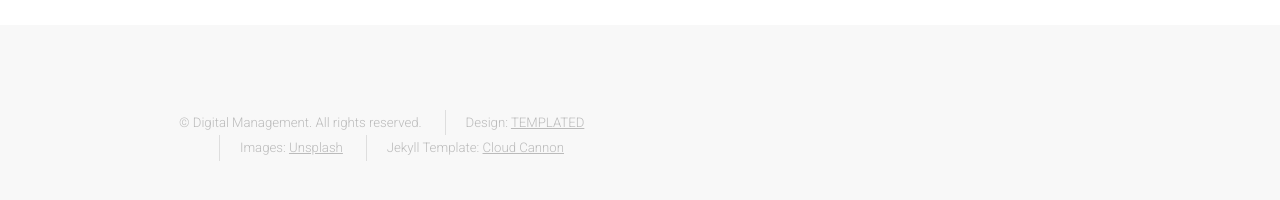
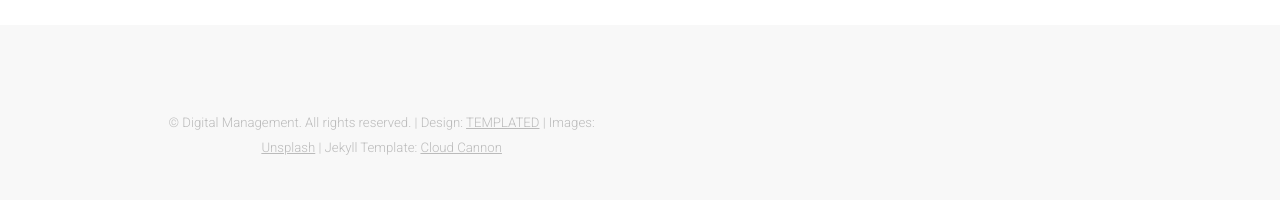
Before and after one commit to bycait/bycait.github.io, a Jekyll site: the page built from index.html, in a window 1280 px wide and 900 px high, scrolled down 1685 px. Shown: the part 680-880 px from the top of the window. Built offline with Jekyll 4.4.1, drawn with Linux system fonts in a browser that asks for light colours.

```diff
--- a/_includes/footer.html
+++ b/_includes/footer.html
@@ -4,10 +4,7 @@
         <div class="row double">
             <div class="6u">
         <ul class="copyright">
-            <li>&copy; Digital Management. All rights reserved.</li>
-            <li>Design: <a href="http://templated.co">TEMPLATED</a></li>
-            <li>Images: <a href="http://unsplash.com">Unsplash</a></li>
-            <li>Jekyll Template: <a href="http://cloudcannon.com">Cloud Cannon</a></li>
+            &copy; Digital Management. All rights reserved. | Design: <a href="http://templated.co">TEMPLATED</a> | Images: <a href="http://unsplash.com">Unsplash</a> | Jekyll Template: <a href="http://cloudcannon.com">Cloud Cannon</a></li>
         </ul>
     </div>
 </footer>
```
